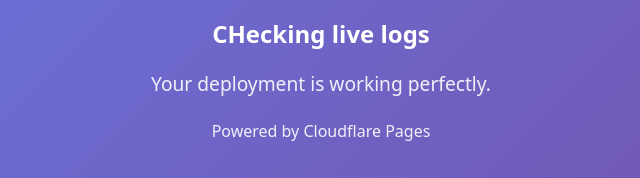
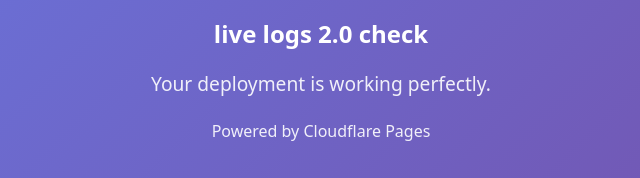
Before and after one commit to puse2504/project21, a plain HTML site: page index.html in a window 1280 px wide. Shown: the part 353-531 px from the top of the page, 319-959 px from the left. Drawn offline with Linux system fonts and the light colour scheme.

Commit message:
log check 2.0

```diff
--- a/index.html
+++ b/index.html
@@ -23,7 +23,7 @@
 <body>
   <div class="container">
     <h1>🚀 Deployed with Eleven!</h1>
-    <h2>CHecking live logs</h2>
+    <h2>live logs 2.0 check</h2>
     <p>Your deployment is working perfectly.</p>
     <p><small>Powered by Cloudflare Pages</small></p>
   </div>
```
